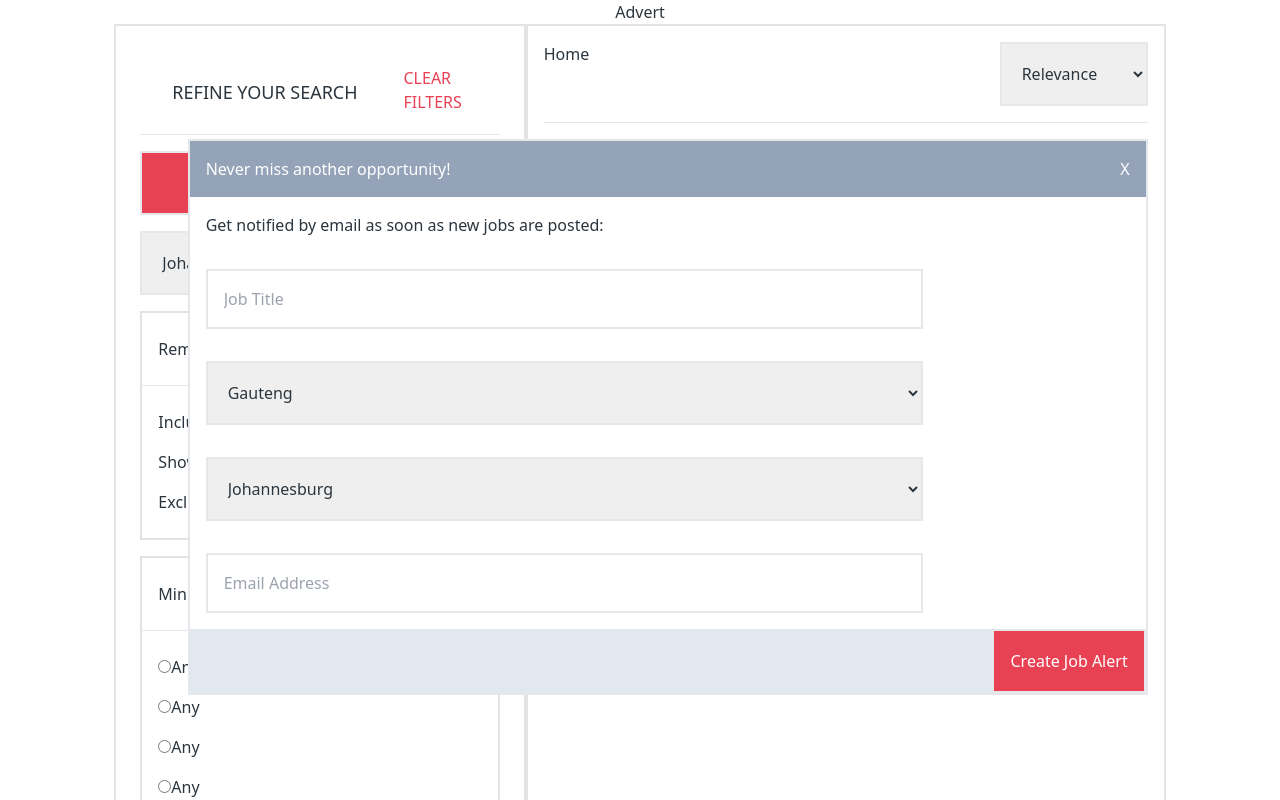
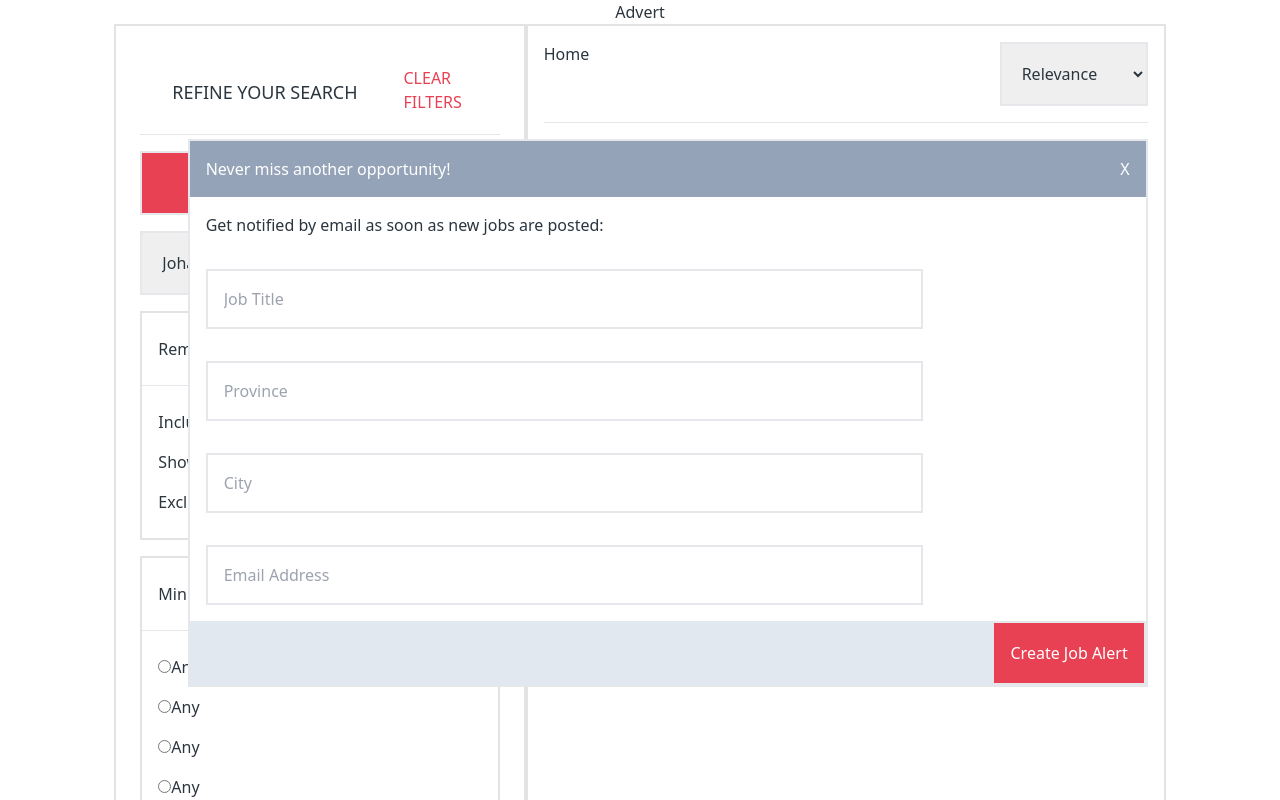
Before and after one commit to Nolu-M/job-listing-platform, a React (Vite) app: page / in a window 1280 px wide. Both pictures are taken after a click on the button "CREATE AN EMAIL ALERT". Shown: the top 800 px of the page. Built offline with nearby package versions, Linux system fonts and the light colour scheme.

Commit message:
Added useState to Email pop up

```diff
--- a/src/components/EmailPopup.jsx
+++ b/src/components/EmailPopup.jsx
@@ -1,6 +1,34 @@
-import React from 'react'
+import React, { useState } from 'react'
 
 const EmailPopup = (props) => {
+
+    const [emailAlert, setEmailAlert] = useState ({
+        job: '',
+        province: '',
+        city: '',
+        email: ''
+    })
+
+    const handleInput = (e) => {
+        e.persist();
+        setEmailAlert({...emailAlert, [e.target.name]: target.value })
+    }
+
+    const saveEmailAlert = (e) => {
+        e.preventDefault()
+
+        const data = {
+            job: emailAlert.job,
+            province: emailAlert.province,
+            city: emailAlert.city,
+            email: emailAlert.email
+        }
+
+
+
+    }
+
+
 
   return (props.trigger) ? (
 
@@ -11,28 +39,21 @@ const EmailPopup = (props) => {
                 <button className='' onClick={() => props.setTrigger(false)}>X</button>
                 { props.children }
             </div>
-            <form>
-                <p className='m-4'>Get notified by email as soon as new jobs are posted: </p>
-                <input type="text" placeholder='Job Title' className='m-4 w-9/12 p-4 border-2'/>
-                <select className='btn btn-secondary w-9/12 m-4'>
-                    <option value="">Gauteng</option>
-                    <option value="">Eastern Cape</option>
-                    <option value="">Western Cape</option>
-                </select>
-                <select className='btn btn-secondary w-9/12 m-4'>
-                    <option value="">Johannesburg</option>
-                    <option value="">Port Elizabeth</option>
-                    <option value="">Cape Town</option>
-                </select>
-                <input type="text" placeholder='Email Address' className='m-4 w-9/12 p-4 border-2'/>
+            <p className='m-4'>Get notified by email as soon as new jobs are posted: </p>
+            <form onSubmit={saveEmailAlert}>
+                <input type="text" placeholder='Job Title' name='job' value={emailAlert.name} onChange={handleInput} className='m-4 w-9/12 p-4 border-2'/>
+                <input type="text" placeholder='Province' name='province' value={emailAlert.name} onChange={handleInput} className='m-4 w-9/12 p-4 border-2'/>
+                <input type="text" placeholder='City' name='city' value={emailAlert.name} onChange={handleInput} className='m-4 w-9/12 p-4 border-2'/>
+                <input type="text" placeholder='Email Address' name='email' value={emailAlert.name} onChange={handleInput} className='m-4 w-9/12 p-4 border-2'/>
+                <div className='bg-slate-200 flex justify-end'>
+                    <button type="submit" className='btn btn-primary'>Create Job Alert</button>
+                </div>
             </form>
-            <div className='bg-slate-200 flex justify-end'>
-                <button className='btn btn-primary'>Create Job Alert</button>
-            </div>
+
         </div>
     </div>
 
   ) : " ";
-}
+  }
 
 export default EmailPopup
```
Also changed, not shown: 1 other file (tests, documents, lock files or other folders).
